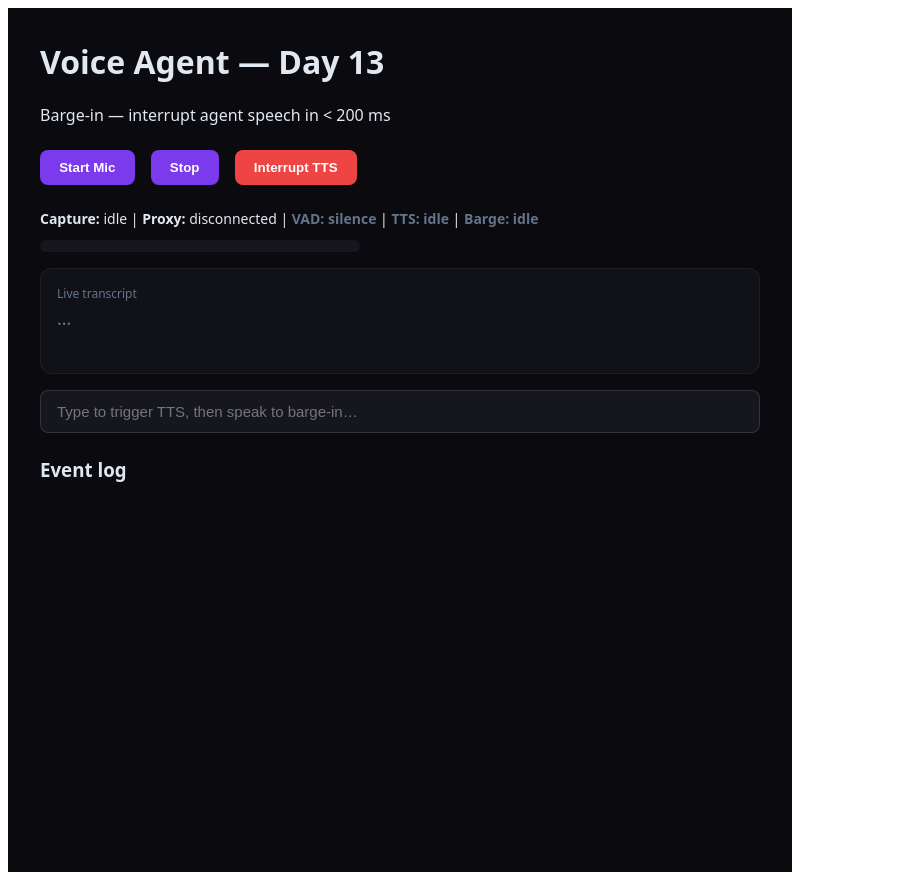
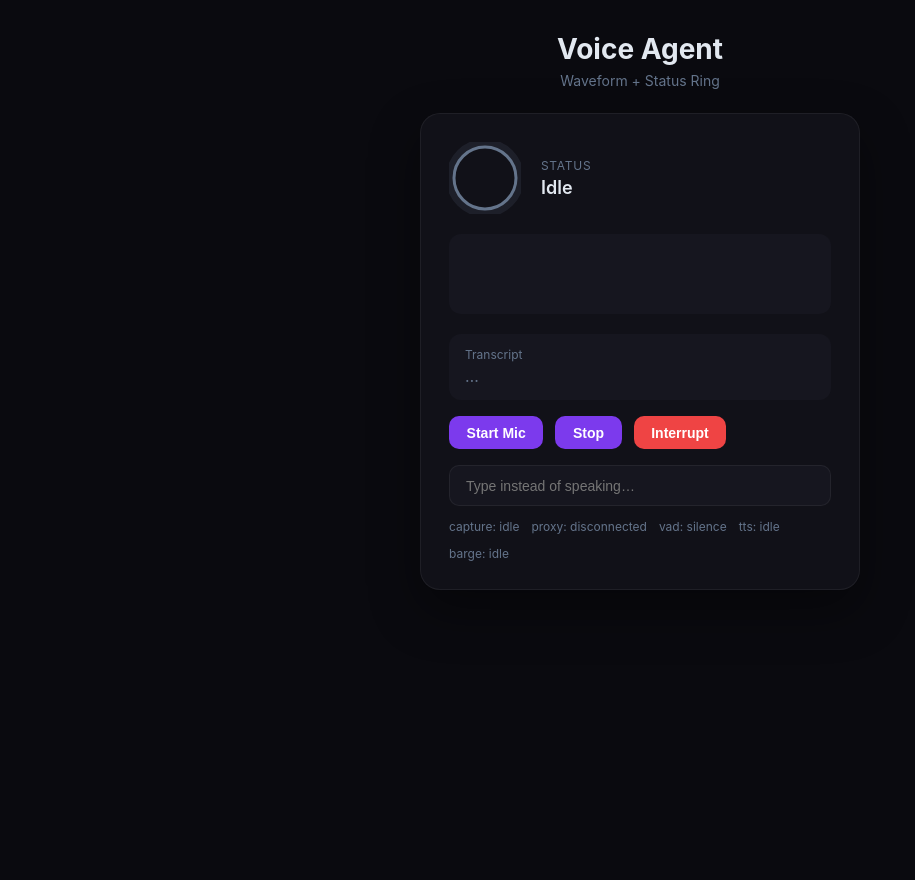
Before and after one commit to darunbjork/voice-agent, a React (Vite) app in the folder packages/web/: page / in a window 1280 px wide. Shown: the whole page, without its empty margins (0-915 px from the left). After the commit the page ends 800 px from the top, so only its background shows below. Built offline with nearby package versions, Linux system fonts and the light colour scheme.

Commit message:
feat(web): waveform canvas + status ring — Obsidian Forge visual layer (#13)

```diff
--- a/packages/web/package.json
+++ b/packages/web/package.json
@@ -12,6 +12,7 @@
   },
   "dependencies": {
     "@voice-agent/shared-types": "workspace:*",
+    "gsap": "^3.12.5",
     "react": "^19",
     "react-dom": "^19"
   },
--- a/packages/web/src/App.tsx
+++ b/packages/web/src/App.tsx
@@ -1,12 +1,31 @@
-import { useCallback, useState } from "react";
+import { useCallback, useMemo, useState } from "react";
 import type { CSSProperties, FormEvent } from "react";
 import { useAudioCapture } from "./hooks/useAudioCapture.js";
 import { useDeepgramProxy } from "./hooks/useDeepgramProxy.js";
 import { useVAD } from "./hooks/useVAD.js";
 import { useTTSPlayer } from "./hooks/useTTSPlayer.js";
 import { useBargeIn } from "./hooks/useBargeIn.js";
+import { useWaveform } from "./hooks/useWaveform.js";
+import { VoiceAgentLayout } from "./components/VoiceAgent/VoiceAgent.js";
+import type { AgentVisualState } from "./components/VoiceAgent/StatusRing.js";
 
 const VAD_MIN_SPEECH_MS = 100;
+
+const STATE_COLORS: Record<AgentVisualState, string> = {
+  idle: "#64748b",
+  listening: "#22c55e",
+  processing: "#f59e0b",
+  speaking: "#a78bfa",
+  interrupted: "#ef4444",
+};
+
+const STATE_LABELS: Record<AgentVisualState, string> = {
+  idle: "Idle",
+  listening: "Listening",
+  processing: "Processing",
+  speaking: "Speaking",
+  interrupted: "Interrupted",
+};
 
 export function App() {
   const [log, setLog] = useState<string[]>([]);
@@ -15,7 +34,7 @@ export function App() {
   const [utterances, setUtterances] = useState<string[]>([]);
 
   const appendLog = useCallback((line: string) => {
-    setLog((prev) => [line, ...prev].slice(0, 50));
+    setLog((prev) => [line, ...prev].slice(0, 40));
   }, []);
 
   const tts = useTTSPlayer({
@@ -30,21 +49,15 @@ export function App() {
       onFinal: (text, latencyMs) => {
         setFinalText(text);
         setInterim("");
-        setUtterances((prev) => [text, ...prev].slice(0, 10));
-        appendLog(`FINAL utterance → "${text}" (${latencyMs} ms)`);
+        setUtterances((prev) => [text, ...prev].slice(0, 8));
+        appendLog(`FINAL → "${text}" (${latencyMs} ms)`);
         tts.prepare();
       },
       onTtsChunk: (audio, sequenceNum) => {
-        appendLog(`tts_chunk → #${sequenceNum} (${audio.byteLength} B)`);
         void tts.enqueue(audio, sequenceNum);
       },
-      onTtsDone: () => {
-        appendLog("tts_done (server)");
-        tts.markDone();
-      },
-      onError: (code, message) => {
-        appendLog(`error → ${code}: ${message}`);
-      },
+      onTtsDone: () => tts.markDone(),
+      onError: (code, message) => appendLog(`error → ${code}: ${message}`),
       onMessage: (msg) => {
         if (
           msg.type !== "transcript_interim" &&
@@ -59,6 +72,8 @@ export function App() {
       },
     },
   });
+
+  const waveform = useWaveform(64);
 
   const vad = useVAD({
     threshold: 0.02,
@@ -78,15 +93,30 @@ export function App() {
     onBargeIn: (localWorkMs) => {
       const totalMs = VAD_MIN_SPEECH_MS + localWorkMs;
       appendLog(
-        `BARGE-IN fired — VAD ${VAD_MIN_SPEECH_MS} ms + local ${localWorkMs.toFixed(1)} ms ≈ ${totalMs.toFixed(1)} ms total`,
+        `BARGE-IN fired — VAD ${VAD_MIN_SPEECH_MS} ms + local ${localWorkMs.toFixed(1)} ms ≈ ${totalMs.toFixed(1)} ms`,
       );
     },
   });
 
   const capture = useAudioCapture({
     onChunk: (chunk) => proxy.sendAudio(chunk),
-    onRms: (rms) => vad.feed(rms),
+    onRms: (rms) => {
+      vad.feed(rms);
+      waveform.feed(rms);
+    },
   });
+
+  const visualState: AgentVisualState = useMemo(() => {
+    if (bargeIn.isTriggered || bargeIn.status === "cooldown") {
+      return "interrupted";
+    }
+    if (tts.isPlaying) return "speaking";
+    if (vad.state === "speech" || capture.isCapturing) return "listening";
+    return "idle";
+  }, [bargeIn.isTriggered, bargeIn.status, tts.isPlaying, vad.state, capture.isCapturing]);
+
+  const statusLabel = STATE_LABELS[visualState];
+  const waveformColor = STATE_COLORS[visualState];
 
   const handleStart = async () => {
     proxy.connect();
@@ -99,6 +129,7 @@ export function App() {
     capture.stop();
     proxy.disconnect();
     vad.reset();
+    waveform.reset();
     setInterim("");
     appendLog("stopped");
   };
@@ -121,37 +152,61 @@ export function App() {
     appendLog(`text_input → ${text}`);
   };
 
-  const vadIsSpeaking = vad.state === "speech";
-  const bargeActive = bargeIn.isTriggered || bargeIn.status === "cooldown";
-
-  const statusColor = bargeActive
-    ? "#ef4444"
-    : vadIsSpeaking
-      ? "#22c55e"
-      : tts.isPlaying
-        ? "#a78bfa"
-        : "#64748b";
-
   return (
     <div
       style={{
         minHeight: "100vh",
-        background: "#0a0a0f",
-        color: "#e2e8f0",
-        fontFamily: "system-ui, sans-serif",
+        background: "var(--void)",
+        color: "var(--text)",
         padding: "2rem",
-        maxWidth: 720,
+        display: "flex",
+        flexDirection: "column",
+        alignItems: "center",
+        gap: "1.5rem",
       }}
     >
-      <h1 style={{ marginTop: 0 }}>Voice Agent — Day 13</h1>
-      <p>Barge-in — interrupt agent speech in &lt; 200 ms</p>
+      <header style={{ textAlign: "center" }}>
+        <h1 style={{ margin: "0 0 0.35rem", fontSize: 28, fontWeight: 700 }}>Voice Agent</h1>
+        <p style={{ margin: 0, color: "var(--muted)", fontSize: 14 }}>Waveform + Status Ring</p>
+      </header>
 
+      <VoiceAgentLayout
+        visualState={visualState}
+        waveformBufferRef={waveform.bufferRef}
+        waveformColor={waveformColor}
+        statusLabel={statusLabel}
+      >
+        <div
+          style={{
+            background: "var(--surface-2)",
+            borderRadius: 12,
+            padding: "0.85rem 1rem",
+            marginBottom: "1rem",
+            minHeight: 56,
+          }}
+        >
+          <div style={{ fontSize: 12, color: "var(--muted)", marginBottom: 4 }}>Transcript</div>
+          <div style={{ fontSize: 16 }}>
+            {finalText && <span>{finalText}</span>}
+            {interim && (
+              <span
+                style={{
+                  color: "var(--iris-soft)",
+                  marginLeft: finalText ? 6 : 0,
+                }}
+              >
+                {interim}
+              </span>
+            )}
+            {!finalText && !interim && <span style={{ color: "var(--muted)" }}>…</span>}
+          </div>
+        </div>
         <div
           style={{
             display: "flex",
-          gap: "1rem",
-          margin: "1.5rem 0",
+            gap: "0.75rem",
             flexWrap: "wrap",
+            marginBottom: "1rem",
           }}
         >
           <button onClick={handleStart} disabled={capture.isCapturing} style={btnStyle}>
@@ -167,143 +222,105 @@ export function App() {
           <button
             onClick={handleManualBarge}
             disabled={!tts.isPlaying}
-          style={{ ...btnStyle, background: "#ef4444" }}
+            style={{ ...btnStyle, background: "var(--error)" }}
           >
-          Interrupt TTS
+            Interrupt
           </button>
         </div>
-
-      <div style={{ marginBottom: "0.75rem", fontSize: 14 }}>
-        <strong>Capture:</strong> {capture.status}
-        {"  |  "}
-        <strong>Proxy:</strong> {proxy.status}
-        {"  |  "}
-        <strong style={{ color: statusColor }}>VAD: {vad.state}</strong>
-        {"  |  "}
-        <strong style={{ color: tts.isPlaying ? "#a78bfa" : "#64748b" }}>TTS: {tts.status}</strong>
-        {"  |  "}
-        <strong
+        <form onSubmit={handleTextSubmit}>
+          <input
+            name="text"
+            placeholder="Type instead of speaking…"
             style={{
-            color: bargeIn.isArmed ? "#f59e0b" : bargeActive ? "#ef4444" : "#64748b",
+              width: "100%",
+              padding: "0.7rem 1rem",
+              borderRadius: 10,
+              border: "1px solid var(--border)",
+              background: "var(--surface-2)",
+              color: "var(--text)",
+              fontSize: 14,
+              boxSizing: "border-box",
+            }}
+          />
+        </form>
+        <div
+          style={{
+            marginTop: "0.85rem",
+            fontSize: 12,
+            color: "var(--muted)",
+            display: "flex",
+            gap: "0.75rem",
+            flexWrap: "wrap",
           }}
         >
-          Barge: {bargeIn.status}
-          {bargeIn.lastLocalWorkMs !== null && ` (local ${bargeIn.lastLocalWorkMs.toFixed(1)} ms)`}
-        </strong>
-        {capture.error && <span style={{ color: "#ef4444" }}> — {capture.error}</span>}
-        {proxy.lastError && <span style={{ color: "#ef4444" }}> — {proxy.lastError}</span>}
-        {tts.error && <span style={{ color: "#ef4444" }}> — {tts.error}</span>}
+          <span>capture: {capture.status}</span>
+          <span>proxy: {proxy.status}</span>
+          <span>vad: {vad.state}</span>
+          <span>tts: {tts.status}</span>
+          <span>barge: {bargeIn.status}</span>
+          {bargeIn.lastLocalWorkMs !== null && (
+            <span>local: {bargeIn.lastLocalWorkMs.toFixed(1)} ms</span>
+          )}
         </div>
-
+      </VoiceAgentLayout>
+      {log.length > 0 && (
         <div
           style={{
-          height: 12,
-          background: "#16161f",
-          borderRadius: 6,
-          overflow: "hidden",
-          maxWidth: 320,
-          marginBottom: "1rem",
+            width: "100%",
+            maxWidth: 440,
+            fontFamily: "ui-monospace, monospace",
+            fontSize: 11,
+            color: "var(--muted)",
+            maxHeight: 140,
+            overflow: "auto",
+          }}
+        >
+          {log.slice(0, 12).map((line, i) => (
+            <div key={i} style={{ padding: "1px 0" }}>
+              {line}
+            </div>
+          ))}
+        </div>
+      )}
+
+      {utterances.length > 0 && (
+        <div
+          style={{
+            width: "100%",
+            maxWidth: 440,
+            fontSize: 13,
+            color: "var(--text)",
           }}
         >
           <div
             style={{
-            height: "100%",
-            width: `${Math.min(100, capture.level * 400)}%`,
-            background: statusColor,
-            transition: "width 50ms linear, background 150ms",
-          }}
-        />
-      </div>
-
-      <div
-        style={{
-          background: "#111118",
-          border: "1px solid rgba(255,255,255,0.06)",
-          borderRadius: 12,
-          padding: "1rem",
-          marginBottom: "1rem",
-          minHeight: 72,
+              color: "var(--muted)",
+              marginBottom: 6,
+              fontSize: 12,
+              textTransform: "uppercase",
+              letterSpacing: "0.06em",
             }}
           >
-        <div style={{ color: "#64748b", fontSize: 12, marginBottom: 4 }}>
-          Live transcript{" "}
-          {bargeActive
-            ? "(interrupted)"
-            : vadIsSpeaking
-              ? "(speaking…)"
-              : tts.isPlaying
-                ? "(agent speaking)"
-                : ""}
+            Recent
           </div>
-        <div style={{ fontSize: 18 }}>
-          {finalText && <span style={{ color: "#e2e8f0" }}>{finalText}</span>}
-          {interim && (
-            <span style={{ color: "#a78bfa", marginLeft: finalText ? 8 : 0 }}>{interim}</span>
-          )}
-          {!finalText && !interim && <span style={{ color: "#64748b" }}>…</span>}
+          {utterances.map((u, i) => (
+            <div key={i} style={{ marginBottom: 3, opacity: 1 - i * 0.08 }}>
+              “{u}”
             </div>
-      </div>
-
-      {utterances.length > 0 && (
-        <div style={{ marginBottom: "1.5rem" }}>
-          <div style={{ color: "#64748b", fontSize: 12, marginBottom: 6 }}>
-            Completed utterances (finals only)
-          </div>
-          <ul style={{ margin: 0, paddingLeft: "1.2rem" }}>
-            {utterances.map((u, i) => (
-              <li key={i} style={{ marginBottom: 4 }}>
-                {u}
-              </li>
           ))}
-          </ul>
         </div>
       )}
-
-      <form onSubmit={handleTextSubmit} style={{ marginBottom: "1.5rem" }}>
-        <input
-          name="text"
-          placeholder="Type to trigger TTS, then speak to barge-in…"
-          style={{
-            width: "100%",
-            padding: "0.75rem 1rem",
-            borderRadius: 8,
-            border: "1px solid rgba(255,255,255,0.12)",
-            background: "#16161f",
-            color: "#e2e8f0",
-            fontSize: 15,
-            boxSizing: "border-box",
-          }}
-        />
-      </form>
-
-      <h3 style={{ marginBottom: "0.5rem" }}>Event log</h3>
-      <ul
-        style={{
-          listStyle: "none",
-          padding: 0,
-          fontFamily: "ui-monospace, monospace",
-          fontSize: 12,
-          opacity: 0.85,
-          maxHeight: 260,
-          overflow: "auto",
-        }}
-      >
-        {log.map((line, i) => (
-          <li key={i} style={{ padding: "2px 0" }}>
-            {line}
-          </li>
-        ))}
-      </ul>
     </div>
   );
 }
 
 const btnStyle: CSSProperties = {
-  background: "#7c3aed",
+  background: "var(--iris)",
   color: "white",
   border: "none",
-  borderRadius: 8,
-  padding: "0.6rem 1.2rem",
+  borderRadius: 10,
+  padding: "0.55rem 1.1rem",
   cursor: "pointer",
   fontWeight: 600,
+  fontSize: 14,
 };
--- /dev/null
+++ b/packages/web/src/components/VoiceAgent/StatusRing.tsx
@@ -0,0 +1,130 @@
+import { useEffect, useRef } from "react";
+import gsap from "gsap";
+
+export type AgentVisualState = "idle" | "listening" | "processing" | "speaking" | "interrupted";
+
+export type StatusRingProps = {
+  state: AgentVisualState;
+  size?: number;
+};
+
+const STATE_COLORS: Record<AgentVisualState, string> = {
+  idle: "#64748b",
+  listening: "#22c55e",
+  processing: "#f59e0b",
+  speaking: "#a78bfa",
+  interrupted: "#ef4444",
+};
+
+export function StatusRing({ state, size = 72 }: StatusRingProps) {
+  const ringRef = useRef<SVGCircleElement>(null);
+  const glowRef = useRef<SVGCircleElement>(null);
+
+  useEffect(() => {
+    const ring = ringRef.current;
+    const glow = glowRef.current;
+    if (!ring || !glow) return;
+
+    gsap.killTweensOf([ring, glow]);
+
+    const color = STATE_COLORS[state];
+
+    // Always reset to canonical base state.
+    gsap.set(ring, {
+      stroke: color,
+      strokeDasharray: "none",
+      rotation: 0,
+      attr: { "stroke-width": 3 },
+      opacity: 1,
+    });
+    gsap.set(glow, { stroke: color, opacity: 0.15 });
+
+    switch (state) {
+      case "listening":
+        gsap.to(ring, {
+          attr: { "stroke-width": 5 },
+          duration: 0.7,
+          yoyo: true,
+          repeat: -1,
+          ease: "power1.inOut",
+        });
+        gsap.to(glow, {
+          opacity: 0.55,
+          duration: 0.7,
+          yoyo: true,
+          repeat: -1,
+          ease: "power1.inOut",
+        });
+        break;
+
+      case "processing":
+        gsap.set(ring, { strokeDasharray: "60 200" });
+        gsap.to(ring, {
+          rotation: 360,
+          duration: 1.2,
+          ease: "none",
+          repeat: -1,
+        });
+        break;
+
+      case "speaking":
+        gsap.to(ring, {
+          attr: { "stroke-width": 4.5 },
+          duration: 0.45,
+          yoyo: true,
+          repeat: -1,
+          ease: "sine.inOut",
+        });
+        gsap.to(glow, {
+          opacity: 0.5,
+          duration: 0.45,
+          yoyo: true,
+          repeat: -1,
+          ease: "sine.inOut",
+        });
+        break;
+
+      case "interrupted":
+        gsap.to(ring, {
+          attr: { "stroke-width": 6 },
+          duration: 0.12,
+          yoyo: true,
+          repeat: 5,
+        });
+        gsap.to(glow, {
+          opacity: 0.7,
+          duration: 0.12,
+          yoyo: true,
+          repeat: 5,
+        });
+        break;
+
+      case "idle":
+      default:
+        break;
+    }
+
+    return () => {
+      gsap.killTweensOf([ring, glow]);
+    };
+  }, [state]);
+
+  const r = (size - 10) / 2;
+  const c = size / 2;
+
+  return (
+    <svg width={size} height={size} viewBox={`0 0 ${size} ${size}`} style={{ display: "block" }}>
+      <circle
+        ref={glowRef}
+        cx={c}
+        cy={c}
+        r={r + 4}
+        fill="none"
+        strokeWidth={8}
+        strokeLinecap="round"
+        opacity={0.2}
+      />
+      <circle ref={ringRef} cx={c} cy={c} r={r} fill="none" strokeWidth={3} strokeLinecap="round" />
+    </svg>
+  );
+}
--- /dev/null
+++ b/packages/web/src/components/VoiceAgent/VoiceAgent.tsx
@@ -0,0 +1,80 @@
+import type { ReactNode } from "react";
+import { StatusRing, type AgentVisualState } from "./StatusRing.js";
+import { WaveformCanvas } from "./WaveformCanvas.js";
+
+export type VoiceAgentLayoutProps = {
+  visualState: AgentVisualState;
+  waveformBufferRef: React.RefObject<number[]>;
+  waveformColor: string;
+  statusLabel: string;
+  children?: ReactNode;
+};
+
+export function VoiceAgentLayout({
+  visualState,
+  waveformBufferRef,
+  waveformColor,
+  statusLabel,
+  children,
+}: VoiceAgentLayoutProps) {
+  return (
+    <div
+      style={{
+        background: "var(--surface)",
+        border: "1px solid var(--border)",
+        borderRadius: 20,
+        padding: "1.75rem",
+        backdropFilter: "var(--blur)",
+        boxShadow: "0 20px 50px rgba(0,0,0,0.4)",
+        width: "100%",
+        maxWidth: 440,
+      }}
+    >
+      <div
+        style={{
+          display: "flex",
+          alignItems: "center",
+          gap: "1.25rem",
+          marginBottom: "1.25rem",
+        }}
+      >
+        <StatusRing state={visualState} size={72} />
+        <div>
+          <div
+            style={{
+              fontSize: 12,
+              color: "var(--muted)",
+              textTransform: "uppercase",
+              letterSpacing: "0.06em",
+              marginBottom: 4,
+            }}
+          >
+            Status
+          </div>
+          <div style={{ fontSize: 18, fontWeight: 600 }}>{statusLabel}</div>
+        </div>
+      </div>
+
+      <div
+        style={{
+          background: "var(--surface-2)",
+          borderRadius: 12,
+          padding: "0.75rem 1rem",
+          marginBottom: "1.25rem",
+          display: "flex",
+          justifyContent: "center",
+        }}
+      >
+        <WaveformCanvas
+          bufferRef={waveformBufferRef}
+          color={waveformColor}
+          width={280}
+          height={56}
+          barCount={64}
+        />
+      </div>
+
+      {children}
+    </div>
+  );
+}
--- /dev/null
+++ b/packages/web/src/components/VoiceAgent/WaveformCanvas.tsx
@@ -0,0 +1,81 @@
+import { useEffect, useRef } from "react";
+
+export type WaveformCanvasProps = {
+  bufferRef: React.RefObject<number[]>;
+  color?: string;
+  background?: string;
+  width?: number;
+  height?: number;
+  barCount?: number;
+};
+
+export function WaveformCanvas({
+  bufferRef,
+  color = "#a78bfa",
+  background = "transparent",
+  width = 280,
+  height = 56,
+  barCount = 64,
+}: WaveformCanvasProps) {
+  const canvasRef = useRef<HTMLCanvasElement>(null);
+  const rafRef = useRef<number>(0);
+  const colorRef = useRef(color);
+  colorRef.current = color;
+
+  useEffect(() => {
+    const canvas = canvasRef.current;
+    if (!canvas) return;
+    const ctx = canvas.getContext("2d");
+    if (!ctx) return;
+
+    const dpr = window.devicePixelRatio || 1;
+    canvas.width = Math.floor(width * dpr);
+    canvas.height = Math.floor(height * dpr);
+    ctx.scale(dpr, dpr);
+
+    const barWidth = width / barCount;
+    const gap = Math.max(1, barWidth * 0.25);
+    const effectiveWidth = Math.max(1, barWidth - gap);
+
+    const draw = (): void => {
+      const samples = bufferRef.current ?? [];
+      ctx.clearRect(0, 0, width, height);
+
+      if (background !== "transparent") {
+        ctx.fillStyle = background;
+        ctx.fillRect(0, 0, width, height);
+      }
+
+      const offset = barCount - samples.length;
+      ctx.fillStyle = colorRef.current;
+
+      for (let i = 0; i < samples.length; i++) {
+        const amplitude = samples[i] ?? 0;
+        const barHeight = Math.max(2, Math.min(height, amplitude * height * 1.8));
+        const x = (offset + i) * barWidth;
+        const y = (height - barHeight) / 2;
+
+        ctx.beginPath();
+        ctx.roundRect(x, y, effectiveWidth, barHeight, 2);
+        ctx.fill();
+      }
+
+      rafRef.current = requestAnimationFrame(draw);
+    };
+
+    rafRef.current = requestAnimationFrame(draw);
+    return () => cancelAnimationFrame(rafRef.current);
+  }, [bufferRef, background, width, height, barCount]);
+
+  return (
+    <canvas
+      ref={canvasRef}
+      style={{
+        width,
+        height,
+        display: "block",
+        borderRadius: 8,
+      }}
+    />
+  );
+}
--- /dev/null
+++ b/packages/web/src/hooks/useWaveform.ts
@@ -0,0 +1,28 @@
+import { useCallback, useRef } from "react";
+
+export type UseWaveformResult = {
+  bufferRef: React.RefObject<number[]>;
+  feed: (rms: number) => void;
+  reset: () => void;
+};
+
+export function useWaveform(historySize = 64): UseWaveformResult {
+  const bufferRef = useRef<number[]>([]);
+
+  const feed = useCallback(
+    (rms: number) => {
+      const buf = bufferRef.current;
+      buf.push(rms);
+      if (buf.length > historySize) {
+        buf.shift();
+      }
+    },
+    [historySize],
+  );
+
+  const reset = useCallback(() => {
+    bufferRef.current = [];
+  }, []);
+
+  return { bufferRef, feed, reset };
+}
--- a/packages/web/src/main.tsx
+++ b/packages/web/src/main.tsx
@@ -1,6 +1,7 @@
 import { StrictMode } from "react";
 import { createRoot } from "react-dom/client";
 import { App } from "./App.js";
+import "./styles/globals.css";
 
 const rootEl = document.getElementById("root");
 if (!rootEl) {
--- /dev/null
+++ b/packages/web/src/styles/globals.css
@@ -0,0 +1,28 @@
+@import "./tokens.css";
+
+*,
+*::before,
+*::after {
+  box-sizing: border-box;
+}
+
+html,
+body {
+  margin: 0;
+  padding: 0;
+  background: var(--void);
+  color: var(--text);
+  font-family:
+    "Inter",
+    system-ui,
+    -apple-system,
+    BlinkMacSystemFont,
+    "Segoe UI",
+    sans-serif;
+  -webkit-font-smoothing: antialiased;
+  -moz-osx-font-smoothing: grayscale;
+}
+
+#root {
+  min-height: 100vh;
+}
--- /dev/null
+++ b/packages/web/src/styles/tokens.css
@@ -0,0 +1,18 @@
+:root {
+  --void: #0a0a0f;
+  --surface: #111118;
+  --surface-2: #16161f;
+  --border: rgba(255, 255, 255, 0.06);
+  --border-hover: rgba(255, 255, 255, 0.12);
+  --text: #e2e8f0;
+  --muted: #64748b;
+  --iris: #7c3aed;
+  --iris-soft: #a78bfa;
+  --iris-glow: rgba(124, 58, 237, 0.3);
+  --ember: #f59e0b;
+  --ember-soft: #fb923c;
+  --success: #22c55e;
+  --error: #ef4444;
+  --glass-bg: rgba(17, 17, 24, 0.7);
+  --blur: blur(12px);
+}
```
Also changed, not shown: 1 other file (tests, documents, lock files or other folders). Lines whose indentation alone changed are shown as unchanged.
